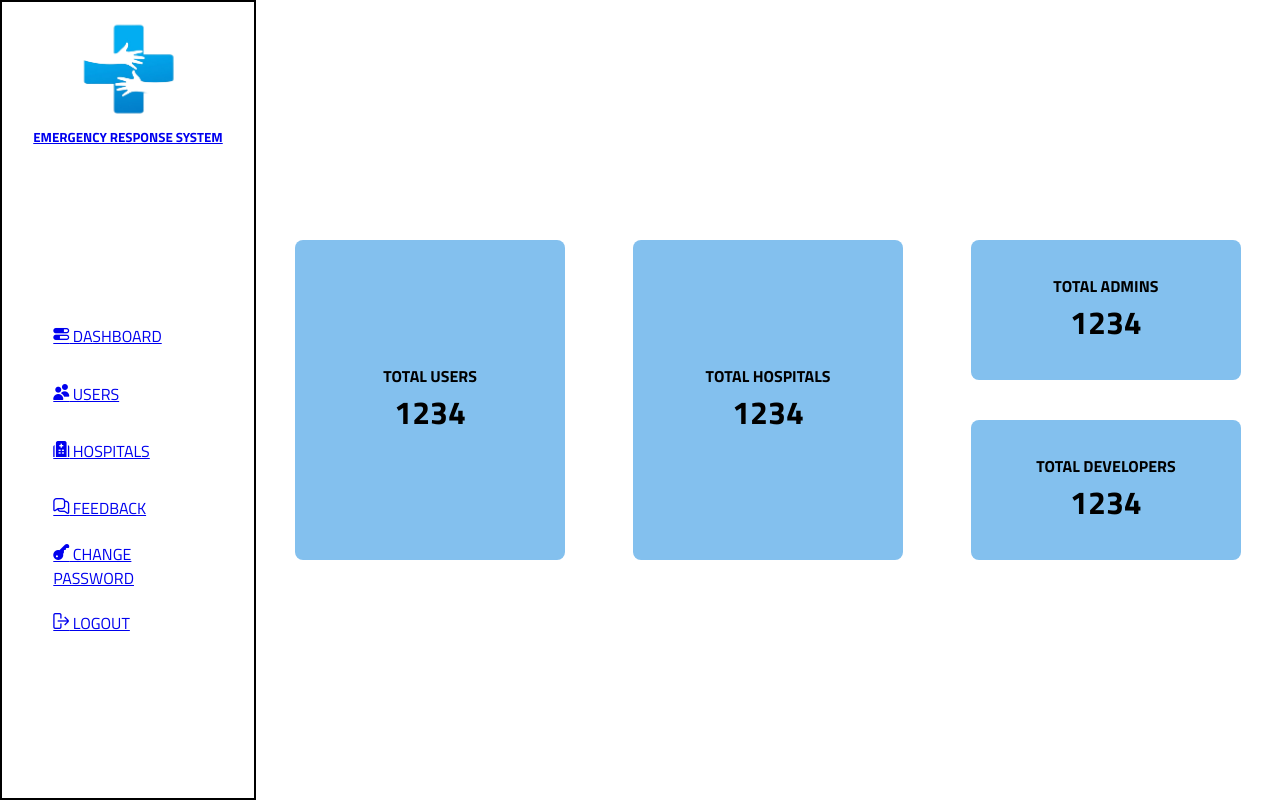
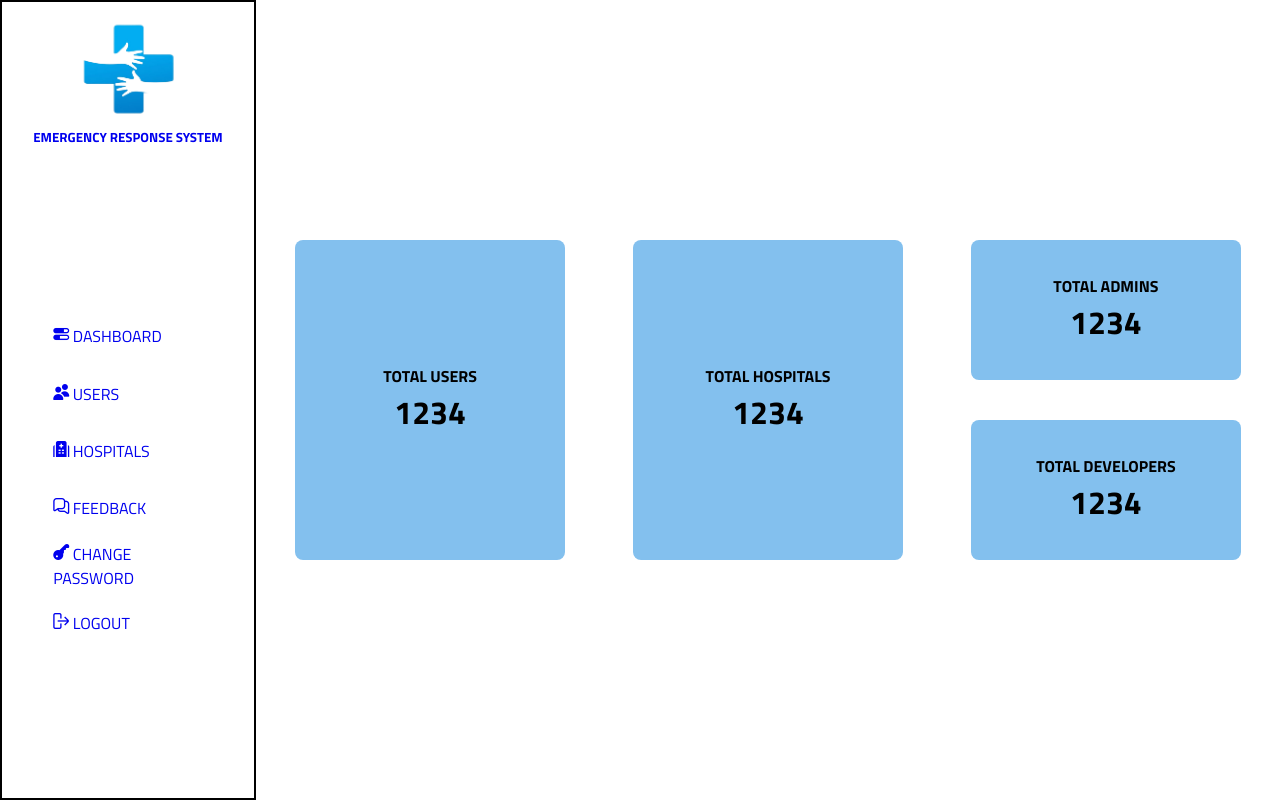
Before and after one commit to krishpatel023/ers_frontend, a React (Create React App) app: page /admin/dashboard in a window 1280 px wide. Built offline with nearby package versions, Linux system fonts and the light colour scheme.

Commit message:
LINK STYLE

```diff
--- a/src/App.css
+++ b/src/App.css
@@ -0,0 +1,3 @@
+.Link-Universal{
+    text-decoration: none;
+}
--- a/src/components/adminNavbar.js
+++ b/src/components/adminNavbar.js
@@ -6,19 +6,19 @@ function adminNavbar(){
     return(
         <div className="admin-navbar">
             <div className="admin-navbar-logo">
-                <Link to="/" className='admin-link-adjust'>
+                <Link to="/" className='admin-link-adjust Link-Universal'>
                     <img src={Logo} alt="" />
                     <h5>EMERGENCY RESPONSE SYSTEM</h5>
                 </Link>
             </div>
             <div className="admin-navbar-wrapper">
                 <div className="admin-navbar-box">
-                    <div className="navbar-buttons"><Link to="/admin/dashboard"><i className="fi fi-sr-bars-progress"></i>  DASHBOARD</Link></div>
-                    <div className="navbar-buttons"><Link to="/admin/users"><i className="fi fi-sr-users"></i> USERS</Link></div>
-                    <div className="navbar-buttons"><Link to="/admin/hospitals"><i className="fi fi-ss-hospital"></i> HOSPITALS</Link></div>
-                    <div className="navbar-buttons"><Link to="/admin/feedback"><i className="fi fi-rr-messages"></i> FEEDBACK</Link></div>
-                    <div className="navbar-buttons"><Link to="/changeUserPassword"><i className="fi fi-sr-key"></i> CHANGE PASSWORD</Link></div>
-                    <div className="navbar-buttons"><Link to="/logout"><i className="fi fi-ss-sign-out-alt"></i> LOGOUT</Link></div>
+                    <div className="navbar-buttons"><Link to="/admin/dashboard" className='Link-Universal'><i className="fi fi-sr-bars-progress"></i>  DASHBOARD</Link></div>
+                    <div className="navbar-buttons"><Link to="/admin/users" className='Link-Universal'><i className="fi fi-sr-users"></i> USERS</Link></div>
+                    <div className="navbar-buttons"><Link to="/admin/hospitals" className='Link-Universal'><i className="fi fi-ss-hospital"></i> HOSPITALS</Link></div>
+                    <div className="navbar-buttons"><Link to="/admin/feedback" className='Link-Universal'><i className="fi fi-rr-messages"></i> FEEDBACK</Link></div>
+                    <div className="navbar-buttons"><Link to="/changeUserPassword" className='Link-Universal'><i className="fi fi-sr-key"></i> CHANGE PASSWORD</Link></div>
+                    <div className="navbar-buttons"><Link to="/logout" className='Link-Universal'><i className="fi fi-ss-sign-out-alt"></i> LOGOUT</Link></div>
                 </div>
             </div>
         </div>
--- a/src/components/footer.js
+++ b/src/components/footer.js
@@ -14,16 +14,16 @@ function Footer(){
             </div>
             <div className="footer-section-2">
                  <h2>Important Links</h2>
-                 <Link to='/dataPage' className='footer-section-2-links'>Data</Link>
-                 <Link to='/newspage' className='footer-section-2-links'>News</Link>
-                 <Link to='/listHospital' className='footer-section-2-links'>Hospitals</Link>
-                 <Link to='/resources' className='footer-section-2-links'>Resources</Link>
-                 <Link to='/about' className='footer-section-2-links'>About</Link>
+                 <Link to='/dataPage' className='footer-section-2-links Link-Universal'>Data</Link>
+                 <Link to='/newspage' className='footer-section-2-links Link-Universal'>News</Link>
+                 <Link to='/listHospital' className='footer-section-2-links Link-Universal'>Hospitals</Link>
+                 <Link to='/resources' className='footer-section-2-links Link-Universal'>Resources</Link>
+                 <Link to='/about' className='footer-section-2-links Link-Universal'>About</Link>
             </div>
             <div className="footer-section-3">
                 <div className="footer-section-3-feedback">
                     <h3>Please Leave your Feedbacks</h3>
-                    <Link to='/feedback/ers' className='footer-section-3-Link'>
+                    <Link to='/feedback/ers' className='footer-section-3-Link Link-Universal'>
                     <div className="footer-section-3-feedback-btn">
                         <h3>FEEDBACK</h3>
                     </div>
--- a/src/components/homeComponent.js
+++ b/src/components/homeComponent.js
@@ -33,7 +33,7 @@ export default function homeComponent() {
         <h1>
           As developers, we must constantly review and refine our work to ensure that it stays relevant and useful to those who rely on it.
         </h1>
-        <Link to='/feedback/ers' className="rate-us-button-home-link">
+        <Link to='/feedback/ers' className="rate-us-button-home-link Link-Universal">
           <div className="rate-us-button-home">
             <b>Rate Us</b>
           </div>
--- a/src/pages/logout/logout.js
+++ b/src/pages/logout/logout.js
@@ -14,6 +14,7 @@ function Logout(){
     //==========================================================
     useEffect(()=>{
         try{
+            axios.get(`${backendURL}/api/auth/logout`,config)
             setLogout(true)
             removeCookie("access_token")
         }
```
